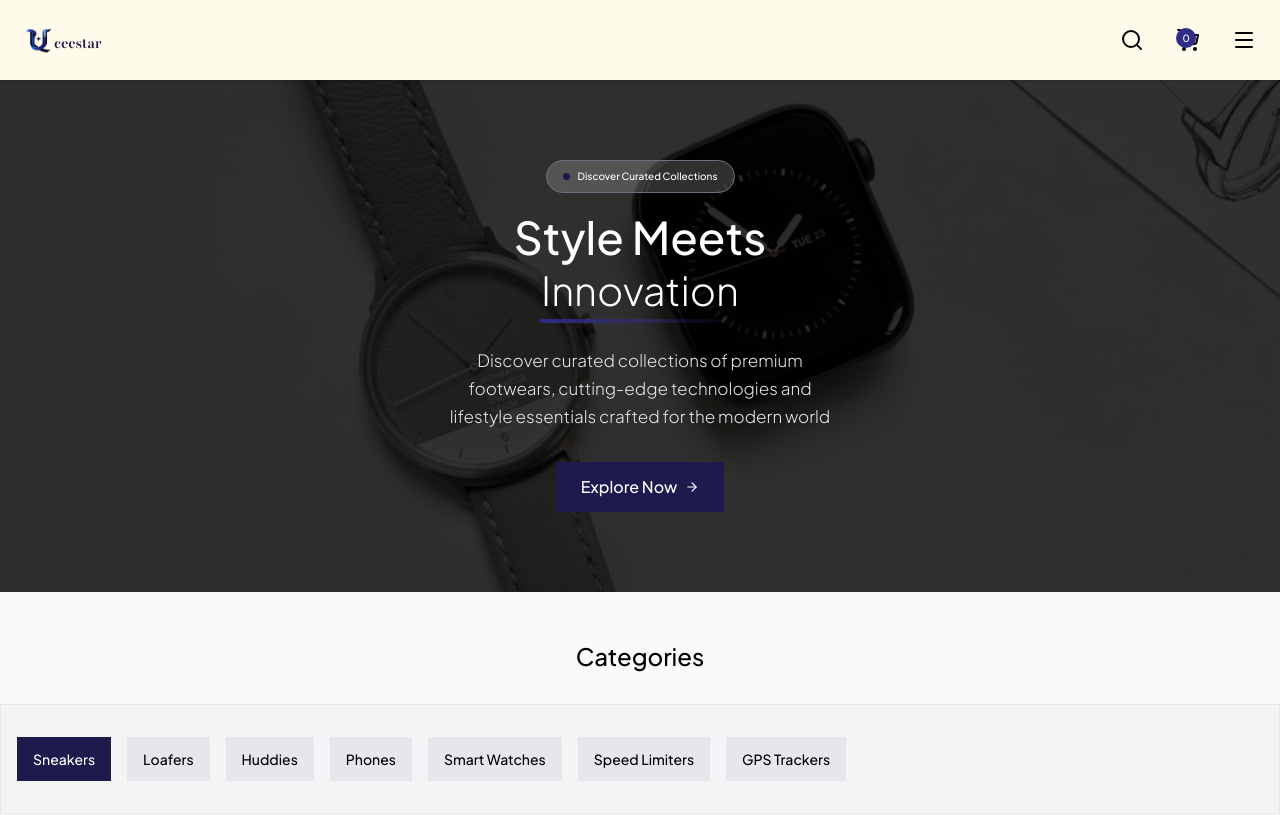
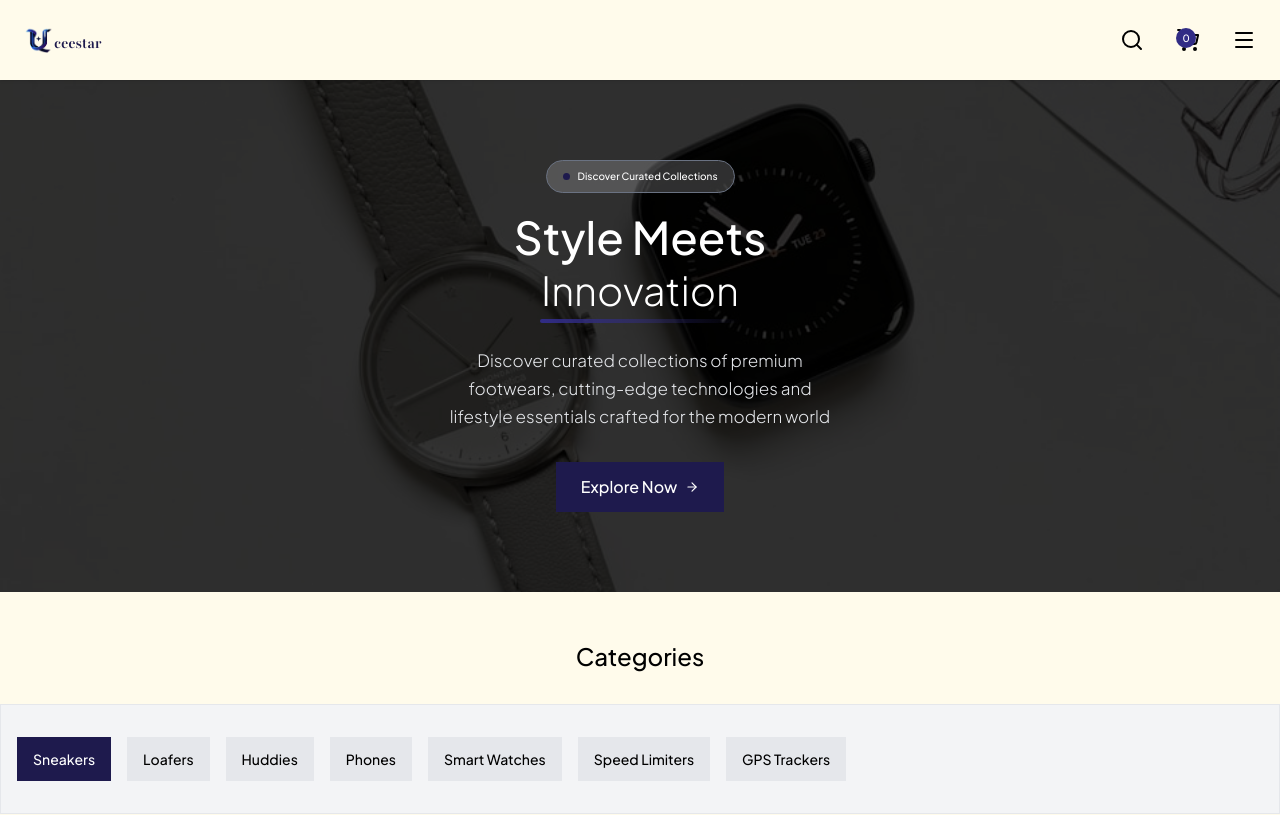
Before and after one commit to Habeebamoo/uceestar, a Next.js app in the folder client/: page / in a window 1280 px wide. Shown: the top 815 px of the page. Built offline with nearby package versions, Linux system fonts and the light colour scheme.

Commit message:
changed bg color to cream

```diff
--- a/client/app/cart/page.tsx
+++ b/client/app/cart/page.tsx
@@ -29,7 +29,7 @@ const Cart = () => {
   const itemsAmount = getCartItemsQuantity();
 
   return (
-    <main className="mt-26 px-4">
+    <main className="pt-26 bg-amber-50 px-4">
       {/* heading */}
       <div className="font-jsans flex-between">
          <h1 className="text-xl">Shopping Cart</h1>
--- a/client/app/page.tsx
+++ b/client/app/page.tsx
@@ -25,7 +25,7 @@ const Home = () => {
   const filteredProducts = storeProducts.filter((prod) => prod.category === category)
 
   return (
-    <main className="bg-gray-50">
+    <main className="bg-amber-50">
       {/* Hero Section */}
       <section className="mt-20 hero-section">
         <div className="bg-black/80 py-20 flex-center flex-col">
--- a/client/app/products/[slug]/page.tsx
+++ b/client/app/products/[slug]/page.tsx
@@ -39,7 +39,7 @@ const Page = () => {
   }
 
   return (
-    <main className="mt-22 px-4">
+    <main className="pt-22 bg-amber-50 px-4">
       <Toaster position="top-center" />
       <div className="h-60 bg-gray-100">
         {/* image */}
```
